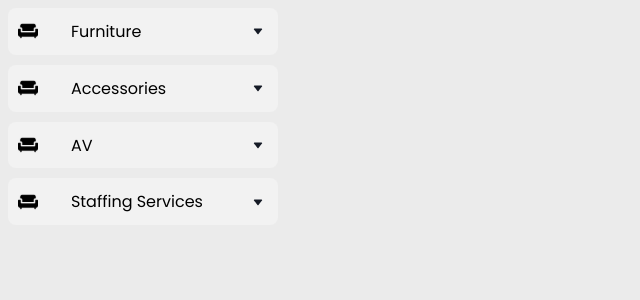
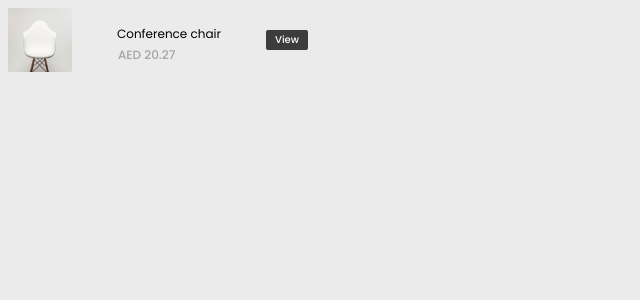
Before and after one commit to sreevishnu01/cart, a Next.js app: page / in a window 1280 px wide. Shown: the top 300 px of the page, without its empty margins (0-640 px from the left). Built offline with nearby package versions, Linux system fonts and the light colour scheme.

Commit message:
order item update

```diff
--- /dev/null
+++ b/src/app/component/OrderItem.jsx
@@ -0,0 +1,28 @@
+import React from "react";
+import Image from "next/image";
+
+function OrderItem() {
+  return (
+    <div>
+      <div className="order-item">
+        <div className="img">
+          <Image
+            src={"/assets/card/card1.png"}
+            alt="Picture of the author"
+            fill
+            style={{ aspectRatio: "calc(400/300)" }}
+          />
+        </div>
+        <div className="info">
+          <h2 className="product-name">Conference chair</h2>
+          <p className="price">AED 20.27</p>
+        </div>
+        <div className="btn">
+          <p>View</p>
+        </div>
+      </div>
+    </div>
+  );
+}
+
+export default OrderItem;
--- a/src/app/layout.js
+++ b/src/app/layout.js
@@ -2,6 +2,7 @@ import { Poppins } from "next/font/google";
 import "./style/main.css";
 import "./style/card.css";
 import "./style/dropdown.css";
+import "./style/orderitem.css";
 
 const poppins = Poppins({
   subsets: ["latin"], // Add additional subsets as needed
--- a/src/app/page.js
+++ b/src/app/page.js
@@ -2,12 +2,14 @@ import Image from "next/image";
 import Card from "./component/Card";
 import Dropdown from "./component/Dropdown";
 import { category } from "./utilss/data";
+import OrderItem from "./component/OrderItem";
 
 export default function Home() {
   return (
     <main>
       {/* <Card /> */}
-      <Dropdown />
+      {/* <Dropdown /> */}
+      <OrderItem />
     </main>
   );
 }
--- /dev/null
+++ b/src/app/style/orderitem.css
@@ -0,0 +1,41 @@
+.order-item{
+    width: 300px;
+    display: flex;
+    justify-content: space-between;
+    align-items: center;
+}
+
+.order-item .img{
+    position: relative;
+    width: 4rem;
+    height: 4rem;
+}
+
+.order-item .btn{
+    border-radius: 0.125rem;
+    background: #3C3C3C;
+    padding: 4px 8px;
+}
+.order-item .btn p{
+    color: #FFF;
+    font-size: 0.625rem;
+    font-style: normal;
+    font-weight: 500;
+    line-height: 100%; /* 0.625rem */
+}
+
+.order-item .info .product-name{
+    color: #000;
+    font-size: 0.75rem;
+    font-style: normal;
+    font-weight: 400;
+    line-height: 100%; /* 0.75rem */
+}
+.order-item .info .price{
+    color: #A4A4A4;
+
+font-size: 0.75rem;
+font-style: normal;
+font-weight: 500;
+line-height: 100%; /* 0.75rem */
+}
```
